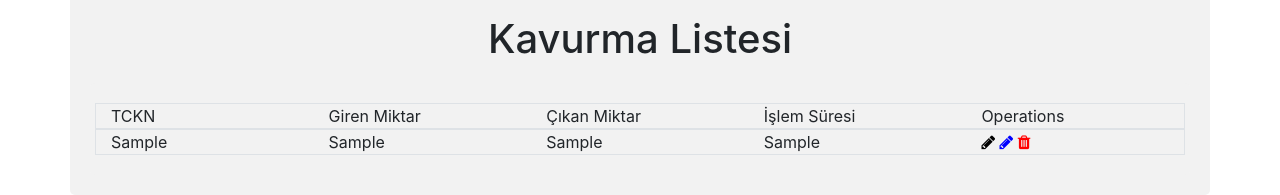
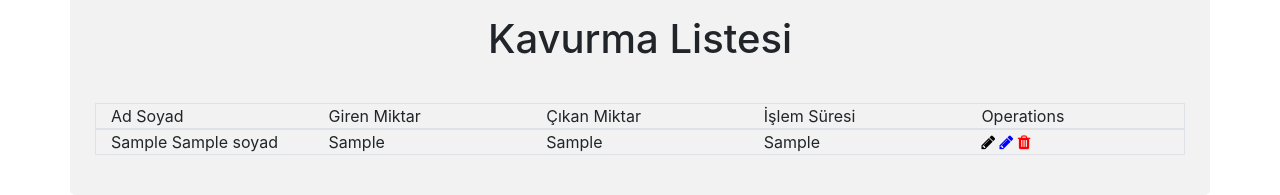
Before and after one commit to bozgenc/bil-372-proje, a Flask app: template templates/kavurma.html in a window 1280 px wide. Shown: the part 647-842 px from the top of the page. Run offline with Flask 2, Linux system fonts and the light colour scheme; the template is opened without the code that fills it: most values are stand-ins (such as "Sample title", 1, 10 or a date in 2020); some libraries are stand-ins or nearby versions.

Commit message:
table join name fix and insertion islem_sonu bug fix

```diff
--- a/app.py
+++ b/app.py
@@ -185,6 +185,10 @@ def kavurma():
         bitti_mi = request.form['bitti_mi']
         tur_id = "2"
         id = request.form['isInsert']
+        boolBittiMi = False;
+
+        if bitti_mi == "True":
+            boolBittiMi = True
 
         if int(id) == 0:
             insertQuery = "INSERT INTO public.\"Kavurma\"(sorumlu_koordinator_tckn, tur_id, giren_miktar, cikan_miktar ,islem_suresi, bitti_mi) VALUES ('" + tckn + "' , '" + tur_id + "' ,'" + giren_miktar + "' , '" + str(0) + "' ,'" +  str(0) + "', '" + bitti_mi + "')"
@@ -192,24 +196,27 @@ def kavurma():
         else:
             query_update = "UPDATE public.\"Kavurma\" SET sorumlu_koordinator_tckn = '" + tckn + "', tur_id = '" + tur_id + "', giren_miktar = '" + giren_miktar + "', cikan_miktar = '" + cikan_miktar + "', islem_suresi = '" + islem_suresi + "', bitti_mi = '" + bitti_mi + "'  WHERE id = '" + str(id) + "'"
             db.engine.execute(query_update)
-            if bitti_mi:
+
+            if boolBittiMi == True:
                 queryGet = "SELECT * FROM public.\"Islem_Sonu\""
                 resTemp = db.session.execute(queryGet)
+                resTemp = resTemp.fetchall()
 
                 flag = True
                 for x in resTemp:
                     if x.id3 == id:
                         flag = False
-
                 if flag:
                     queryIslemSonu = "INSERT INTO public.\"Islem_Sonu\"(sorumlu_koordinator_tckn, tur_id, id3) VALUES ('" + tckn + "' , '" + tur_id + "' ,'" + str(id)+ "')"
                     db.engine.execute(queryIslemSonu)
 
+
     query = "SELECT * FROM public.\"Personel\" WHERE personel_tipi = 'koordinator'"
     res = db.session.execute(query)
 
-    queryKavurma = "SELECT * FROM public.\"Kavurma\" WHERE bitti_mi = 'False'"
-    result = db.session.execute(queryKavurma)
+    queryJoin = "SELECT public.\"Kavurma\".giren_miktar, public.\"Kavurma\".bitti_mi  ,public.\"Kavurma\".id, public.\"Kavurma\".sorumlu_koordinator_tckn, public.\"Kavurma\".cikan_miktar, public.\"Kavurma\".islem_suresi, public.\"Personel\".ad, public.\"Personel\".soyad FROM (public.\"Kavurma\" INNER JOIN public.\"Personel\" ON public.\"Kavurma\".sorumlu_koordinator_tckn = public.\"Personel\".tckn) WHERE public.\"Kavurma\".bitti_mi = False "
+    result = db.session.execute(queryJoin)
+
 
     personelList = res.fetchall()
     kavurmaList = result.fetchall()
@@ -226,8 +233,8 @@ def kavurma_delete(id):
     query = "SELECT * FROM public.\"Personel\" WHERE personel_tipi = 'koordinator'"
     res = db.session.execute(query)
 
-    queryKavurma = "SELECT * FROM public.\"Kavurma\""
-    result = db.session.execute(queryKavurma)
+    queryJoin = "SELECT public.\"Kavurma\".giren_miktar, public.\"Kavurma\".bitti_mi  ,public.\"Kavurma\".id, public.\"Kavurma\".sorumlu_koordinator_tckn, public.\"Kavurma\".cikan_miktar, public.\"Kavurma\".islem_suresi, public.\"Personel\".ad, public.\"Personel\".soyad FROM (public.\"Kavurma\" INNER JOIN public.\"Personel\" ON public.\"Kavurma\".sorumlu_koordinator_tckn = public.\"Personel\".tckn) WHERE public.\"Kavurma\".bitti_mi = False "
+    result = db.session.execute(queryJoin)
 
     personelList = res.fetchall()
     kavurmaList = result.fetchall()
--- a/templates/kavurma.html
+++ b/templates/kavurma.html
@@ -38,7 +38,7 @@
         <div class="container" id="product_table">
             <div class="row border">
                 <div class="col-sm">
-                    TCKN
+                    Ad Soyad
                 </div>
                 <div class="col-sm">
                     Giren Miktar
@@ -56,7 +56,8 @@
             {% for row in kavurmaList %}
             <div class="row border">
                 <div class="col-sm">
-                    {{ row.sorumlu_koordinator_tckn}}
+                    {{ row.ad}}
+                    {{ row.soyad}}
                 </div>
                 <div class="col-sm">
                     {{ row.giren_miktar}}
```
